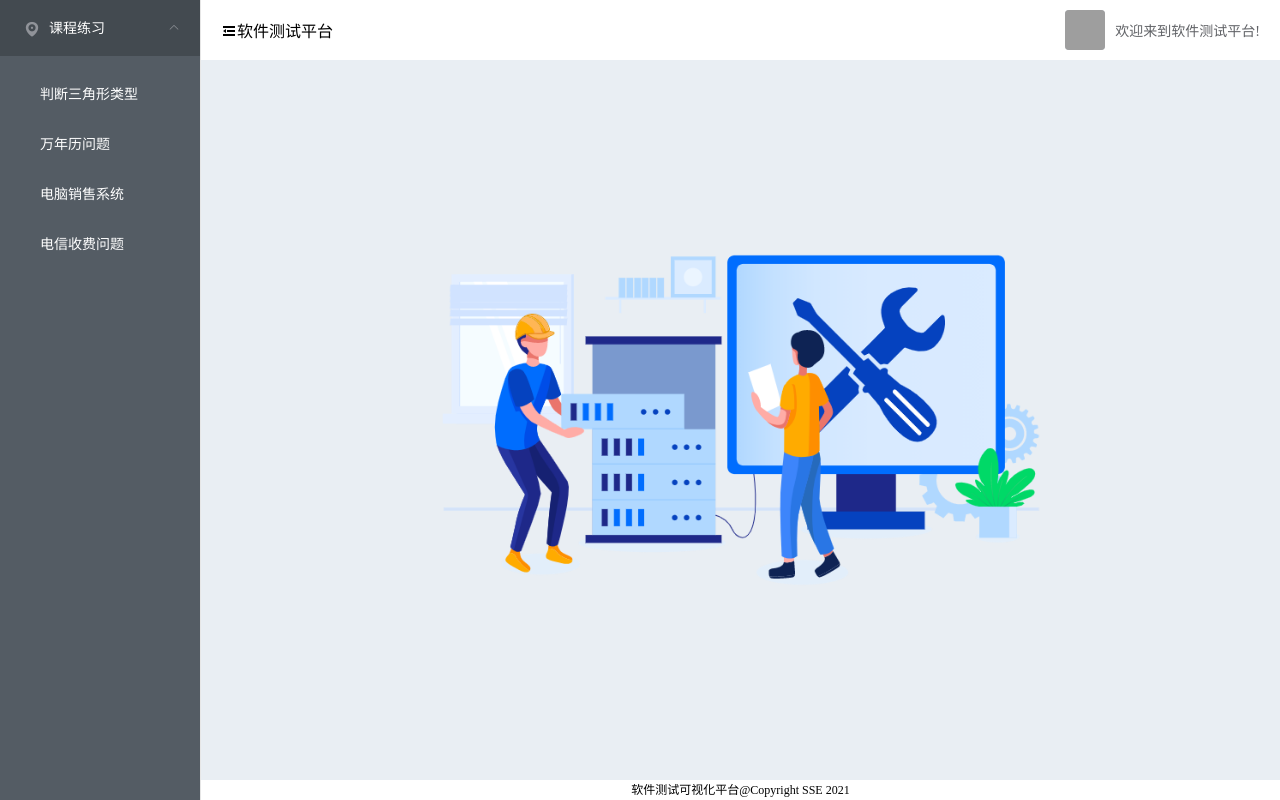
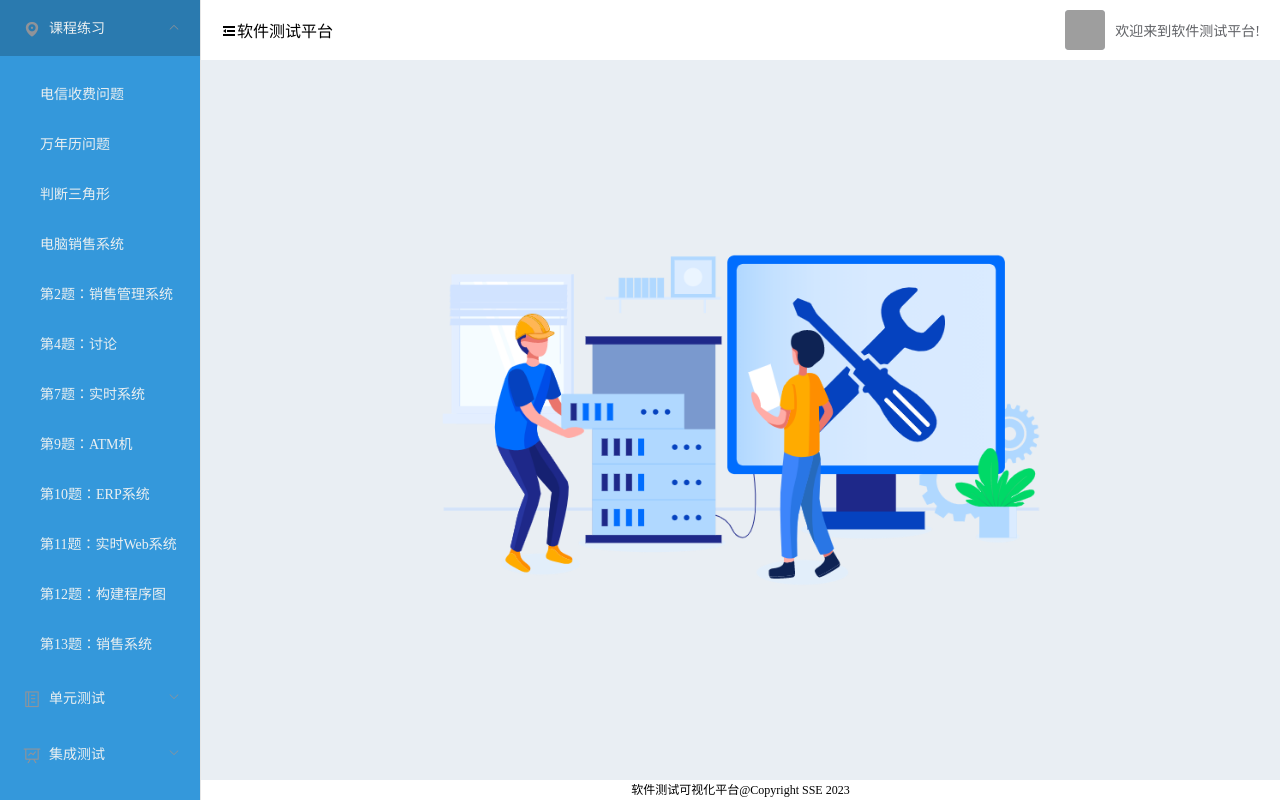
Before and after one commit to IoNaNO/23_Spring_software_testing, a Vue app in the folder frontend/: page / in a window 1280 px wide. Built offline with nearby package versions, Linux system fonts and the light colour scheme; grey boxes are pictures that could not be loaded.

Commit message:
网站修改初版

```diff
--- a/frontend/src/router/index.js
+++ b/frontend/src/router/index.js
@@ -53,46 +53,46 @@ const routes = [
         name:'sales',
         component:Sales
       },
-      // {
-      //   path:'/two',
-      //   name:'two',
-      //   component:Two
-      // },
-      // {
-      //   path:'/four',
-      //   name:'four',
-      //   component:Four
-      // },
-      // {
-      //   path:'/seven',
-      //   name:'seven',
-      //   component:Seven
-      // },
-      // {
-      //   path:'/nine',
-      //   name:'nine',
-      //   component:Nine
-      // },
-      // {
-      //   path:'/ten',
-      //   name:'ten',
-      //   component:Ten
-      // },
-      // {
-      //   path:'/eleven',
-      //   name:'eleven',
-      //   component:Eleven
-      // },
-      // {
-      //   path:'/twelve',
-      //   name:'twelve',
-      //   component:Twelve
-      // },
-      // {
-      //   path:'/thirteen',
-      //   name:'thirteen',
-      //   component:Thirteen
-      // }
+      {
+        path:'/two',
+        name:'two',
+        component:Two
+      },
+      {
+        path:'/four',
+        name:'four',
+        component:Four
+      },
+      {
+        path:'/seven',
+        name:'seven',
+        component:Seven
+      },
+      {
+        path:'/nine',
+        name:'nine',
+        component:Nine
+      },
+      {
+        path:'/ten',
+        name:'ten',
+        component:Ten
+      },
+      {
+        path:'/eleven',
+        name:'eleven',
+        component:Eleven
+      },
+      {
+        path:'/twelve',
+        name:'twelve',
+        component:Twelve
+      },
+      {
+        path:'/thirteen',
+        name:'thirteen',
+        component:Thirteen
+      }
     ]
   }
 ]
--- a/frontend/src/views/layout/components/asidebar/index.vue
+++ b/frontend/src/views/layout/components/asidebar/index.vue
@@ -1,11 +1,12 @@
+
 <template>
   <el-menu
     class="el-menu-vertical-demo"
     @open="handleOpen"
     @close="handleClose"
-      background-color="#545c64"
-      text-color="#fff"
-      active-text-color="#ffd04b"
+    background-color="#3498db"
+    text-color="#ecf0f1"
+    active-text-color="#a9c0d3"
     :collapse="isCollapse"
     :default-openeds="openeds"
     router
@@ -16,26 +17,44 @@
         <span>课程练习</span>
       </template>
       <el-menu-item-group>
-          <el-menu-item index="/triangle">判断三角形类型</el-menu-item>
+
+        <el-menu-item index="/cash">电信收费问题</el-menu-item>
         <el-menu-item index="/calendar">万年历问题</el-menu-item>
+        <el-menu-item index="/triangle">判断三角形</el-menu-item>
         <el-menu-item index="/sales">电脑销售系统</el-menu-item>
-          <el-menu-item index="/cash">电信收费问题</el-menu-item>
-          <!-- <el-menu-item index="/nine">15.ATM机</el-menu-item>
-          <el-menu-item index="/thirteen">17.销售系统</el-menu-item> -->
+        <el-menu-item index="/two">第2题：销售管理系统</el-menu-item>
+        <el-menu-item index="/four">第4题：讨论</el-menu-item>
+        <el-menu-item index="/seven">第7题：实时系统</el-menu-item>
+        <el-menu-item index="/nine">第9题：ATM机</el-menu-item>
+        <el-menu-item index="/ten">第10题：ERP系统</el-menu-item>
+        <el-menu-item index="/eleven">第11题：实时Web系统</el-menu-item>
+        <el-menu-item index="/twelve">第12题：构建程序图</el-menu-item>
+        <el-menu-item index="/thirteen">第13题：销售系统</el-menu-item>
       </el-menu-item-group>
+
     </el-submenu>
-      <!-- <el-menu-item index="2">
-        <i class="el-icon-menu"></i>
-        <span slot="title">导航二</span>
-      </el-menu-item>
-      <el-menu-item index="3" disabled>
-        <i class="el-icon-document"></i>
-        <span slot="title">导航三</span>
-      </el-menu-item>
-      <el-menu-item index="4">
-        <i class="el-icon-setting"></i>
-        <span slot="title">导航四</span>
-      </el-menu-item> -->
+
+    <el-submenu index="2">
+      <template slot="title">
+        <i class="el-icon-notebook-2"></i>
+        <span>单元测试</span>
+      </template>
+    </el-submenu>
+
+    <el-submenu index="3">
+      <template slot="title">
+        <i class="el-icon-data-line"></i>
+        <span>集成测试</span>
+      </template>
+    </el-submenu>
+
+    <el-submenu index="4">
+      <template slot="title">
+        <i class="el-icon-cpu"></i>
+        <span>系统测试</span>
+      </template>
+    </el-submenu>
+
   </el-menu>
 </template>
 
--- a/frontend/src/views/layout/index.vue
+++ b/frontend/src/views/layout/index.vue
@@ -10,7 +10,7 @@
       <HeadBar @changeCollapse="changeCollapse"/>
       <el-main style="height:100px;" class="main"><router-view /></el-main>
       <el-footer style="height:20px;font-size:12px;text-align:center;">
-        软件测试可视化平台@Copyright SSE 2021</el-footer>
+        软件测试可视化平台@Copyright SSE 2023</el-footer>
     </el-container>
   </el-container>
 </template>
```
Also changed, not shown: frontend/src/views/four/question.vue (indentation only), frontend/src/views/seven/question.vue (indentation only), frontend/src/views/ten/question.vue (indentation only), frontend/src/views/thirteen/question.vue (indentation only), frontend/src/views/twelve/question.vue (indentation only). Lines whose indentation alone changed are shown as unchanged.
